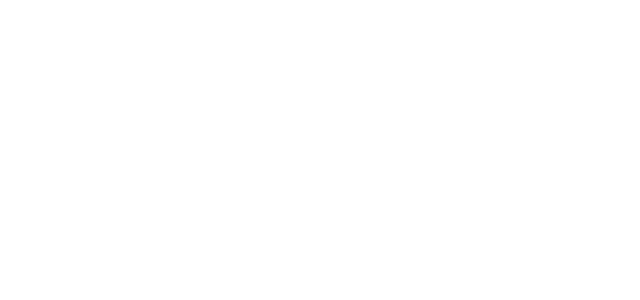
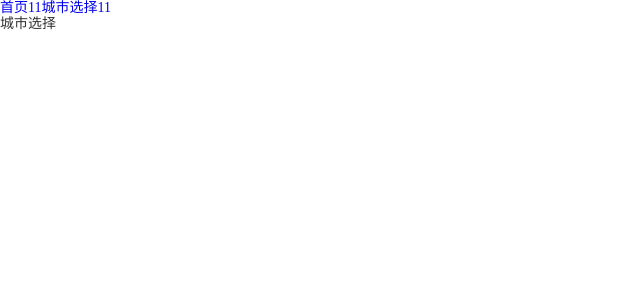
Before and after one commit to yuanweibo-git/RabbitHouse, a React (Create React App) app: page /city-list in a window 1280 px wide. Shown: the top 300 px of the page, without its empty margins (0-640 px from the left). Built offline with nearby package versions, Linux system fonts and the light colour scheme.

Commit message:
配置项目

```diff
--- a/package.json
+++ b/package.json
@@ -10,14 +10,18 @@
     "@types/node": "^12.0.0",
     "@types/react": "^17.0.0",
     "@types/react-dom": "^17.0.0",
+    "@types/react-router-dom": "^5.1.8",
     "@typescript-eslint/eslint-plugin": "^4.29.0",
     "@typescript-eslint/parser": "^4.29.0",
+    "antd-mobile": "^2.3.4",
     "eslint-config-prettier": "^8.3.0",
     "eslint-config-react-app": "^6.0.0",
     "eslint-plugin-prettier": "^3.4.0",
+    "node-sass": "4.14.1",
     "prettier": "^2.3.2",
     "react": "^17.0.2",
     "react-dom": "^17.0.2",
+    "react-router-dom": "^5.2.0",
     "react-scripts": "4.0.3",
     "typescript": "^4.1.2",
     "web-vitals": "^1.0.1"
--- a/src/App.tsx
+++ b/src/App.tsx
@@ -1,8 +1,20 @@
 import React, { Component } from "react";
+import Home from "./pages/Home/index";
+import CityList from "./pages/CityList";
+import { BrowserRouter as Router, Route, Link } from "react-router-dom";
 
 class App extends Component {
   render() {
-    return <div />;
+    return (
+      <Router>
+        <div className="App">
+          <Link to="/">首页11</Link>
+          <Link to="/city-list">城市选择11</Link>
+          <Route exact path="/" component={Home} />
+          <Route exact path="/city-list" component={CityList} />
+        </div>
+      </Router>
+    );
   }
 }
 
--- /dev/null
+++ b/src/index.scss
@@ -0,0 +1,11 @@
+html,
+body {
+    height: 100%;
+    font-family: 'Microsoft YaHei', serif;
+    color: #333;
+    background-color: #fff;
+}
+
+* {
+    box-sizing: border-box;
+}
--- a/src/index.tsx
+++ b/src/index.tsx
@@ -1,5 +1,7 @@
 import React from "react";
 import ReactDOM from "react-dom";
 import App from "./App";
+import "antd-mobile/dist/antd-mobile.css";
+import "./index.scss";
 
 ReactDOM.render(<App />, document.getElementById("root"));
--- /dev/null
+++ b/src/pages/CityList/index.tsx
@@ -0,0 +1,9 @@
+import React, { Component } from "react";
+
+class CityList extends Component {
+  render() {
+    return <div>城市选择</div>;
+  }
+}
+
+export default CityList;
--- /dev/null
+++ b/src/pages/Home/index.tsx
@@ -0,0 +1,9 @@
+import React, { Component } from "react";
+
+class Home extends Component {
+  render() {
+    return <div>首页</div>;
+  }
+}
+
+export default Home;
```
Also changed, not shown: 1 other file (tests, documents, lock files or other folders).
